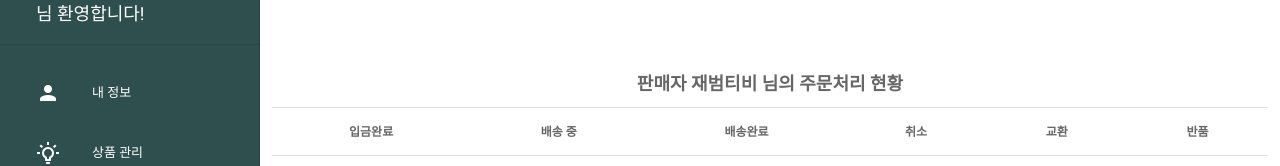
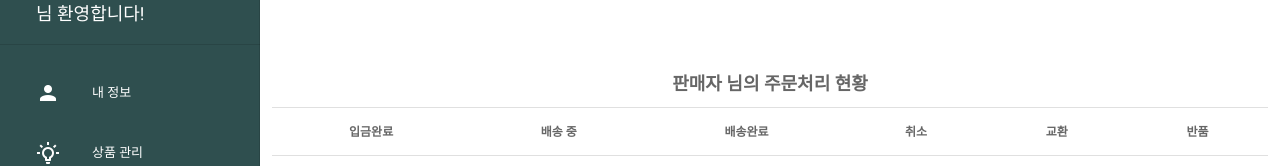
Before and after one commit to EDDI-RobotAcademy/Eddi-T1, a Vue app in the folder vue/frontend/: page /order-manage in a window 1280 px wide. Shown: the part 156-322 px from the top of the page. Built offline with nearby package versions, Linux system fonts and the light colour scheme.

Commit message:
add: [임재범] 판매자 주문관리 페이지 UI [DIY-SALES-WEB-UI 16]

```diff
--- a/vue/frontend/src/components/seller/OrderManageForm.vue
+++ b/vue/frontend/src/components/seller/OrderManageForm.vue
@@ -16,7 +16,7 @@
         <thead>
         <tr>
           <th class="text-center">
-            <h2>판매자 {{ Seller }} 님의 주문처리 현황</h2>
+            <h2>판매자 {{ nickname }} 님의 주문처리 현황</h2>
           </th>
         </tr>
         </thead>
@@ -121,6 +121,7 @@ export default {
   },
   data () {
     return {
+      nickname:  this.$store.state.memberInfoAfterSignIn.nickname,
 
       beforeDeposit: "입금 전",
       afterDeposit: "입금 완료",
```
